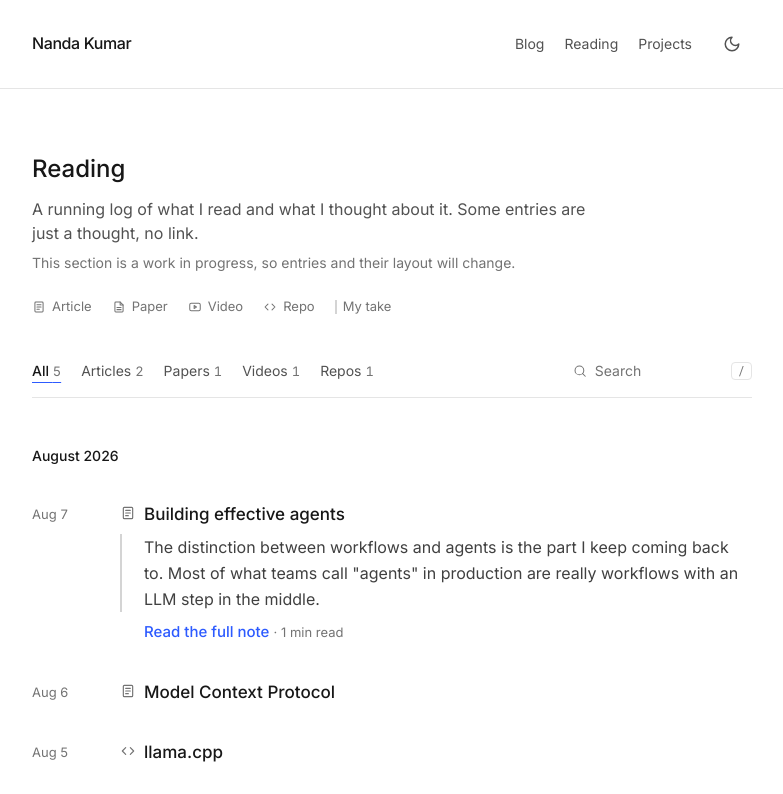
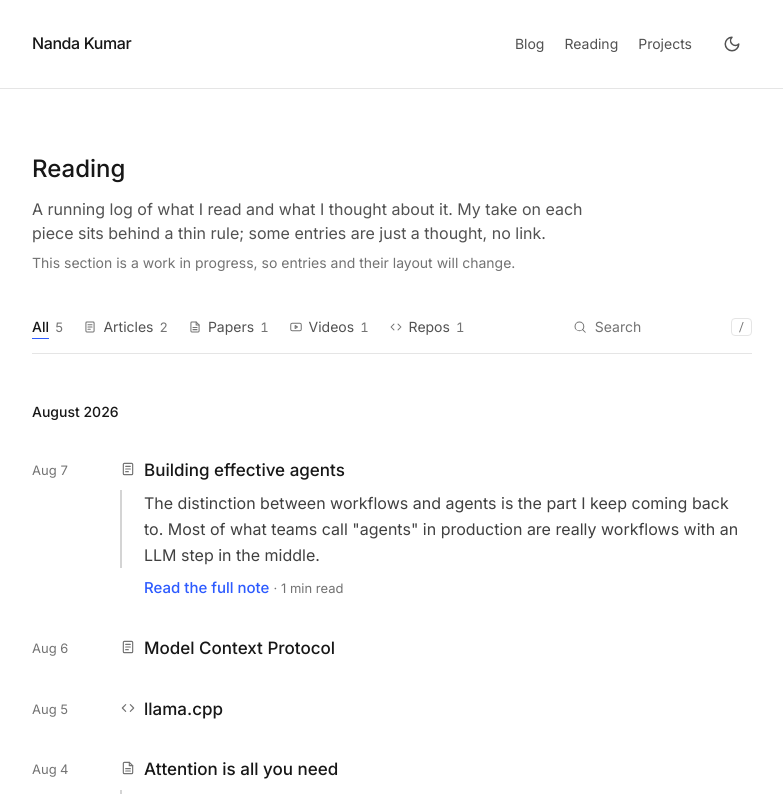
Before and after one commit to parzival1l/parzival1l.github.io, a Next.js app: page /reading in a window 1280 px wide. Shown: the top 794 px of the page, without its empty margins (248-1031 px from the left). Built offline with nearby package versions, Linux system fonts and the light colour scheme.

Commit message:
Fold the reading legend into the type tabs
The legend repeated the tabs right under it. The tabs now carry the type
icons and serve as the key, and the intro says in one sentence that my
take sits behind a thin rule. The active tab underlines only its label.

```diff
--- a/app/reading/page.tsx
+++ b/app/reading/page.tsx
@@ -1,5 +1,5 @@
-import { READING_TYPES, getReadingList } from '@/lib/reading'
-import { ReadingFeed, ReadingLegend } from '@/components/reading-feed'
+import { getReadingList } from '@/lib/reading'
+import { ReadingFeed } from '@/components/reading-feed'
 
 export const metadata = {
   title: 'Reading',
@@ -7,24 +7,20 @@ export const metadata = {
 
 export default function ReadingPage() {
   const entries = getReadingList()
-  // The legend lists only the types that appear in the log.
-  const types = READING_TYPES.filter(t => entries.some(e => e.type === t))
 
   return (
     <div className="mx-auto max-w-3xl px-6 py-16">
       <h1 className="text-2xl font-medium text-neutral-900">Reading</h1>
       <div className="mt-3 flex max-w-[560px] flex-col gap-2 text-neutral-600">
         <p>
-          A running log of what I read and what I thought about it. Some entries
-          are just a thought, no link.
+          A running log of what I read and what I thought about it. My take on
+          each piece sits behind a thin rule; some entries are just a thought,
+          no link.
         </p>
         <p className="text-sm text-neutral-500">
           This section is a work in progress, so entries and their layout will
           change.
         </p>
-      </div>
-      <div className="mt-6">
-        <ReadingLegend types={types} />
       </div>
       <div className="mt-10">
         <ReadingFeed entries={entries} />
--- a/components/reading-feed.tsx
+++ b/components/reading-feed.tsx
@@ -126,24 +126,6 @@ function Entry({
   )
 }
 
-/** The key to the icons and the note rule, shown under the page intro. */
-export function ReadingLegend({ types }: { types: ReadingType[] }) {
-  return (
-    <ul aria-label="Legend" className="flex flex-wrap items-center gap-x-5 gap-y-2 text-[13px] text-neutral-500">
-      {types.map(type => (
-        <li key={type} className="flex items-center gap-1.5">
-          <TypeIcon type={type} className="h-3.5 w-3.5" />
-          {TYPE_LABELS[type].one}
-        </li>
-      ))}
-      <li className="flex items-center gap-1.5">
-        <span aria-hidden="true" className={`h-3.5 border-l-2 ${NOTE_RULE}`} />
-        My take
-      </li>
-    </ul>
-  )
-}
-
 export function ReadingFeed({ entries }: { entries: ReadingEntry[] }) {
   const [activeType, setActiveType] = useState<ReadingType | null>(null)
   const [query, setQuery] = useState('')
@@ -222,13 +204,15 @@ export function ReadingFeed({ entries }: { entries: ReadingEntry[] }) {
                   setActiveType(tab.type)
                   setLimit(PAGE)
                 }}
-                className={`flex-none whitespace-nowrap py-1 ${
-                  active
-                    ? 'font-medium text-neutral-900 underline decoration-accent underline-offset-[6px]'
-                    : 'text-neutral-600 hover:text-neutral-900'
+                className={`flex flex-none items-center gap-1.5 whitespace-nowrap py-1 ${
+                  active ? 'font-medium text-neutral-900' : 'text-neutral-600 hover:text-neutral-900'
                 }`}
               >
-                {tab.label}{' '}
+                {tab.type ? <TypeIcon type={tab.type} className="h-3.5 w-3.5 text-neutral-500" /> : null}
+                {/* Only the label is underlined, so the mark stays one piece. */}
+                <span className={active ? 'underline decoration-accent underline-offset-[6px]' : undefined}>
+                  {tab.label}
+                </span>
                 <span className="text-[13px] font-normal tabular-nums text-neutral-500">{tab.count}</span>
               </button>
             )
```
